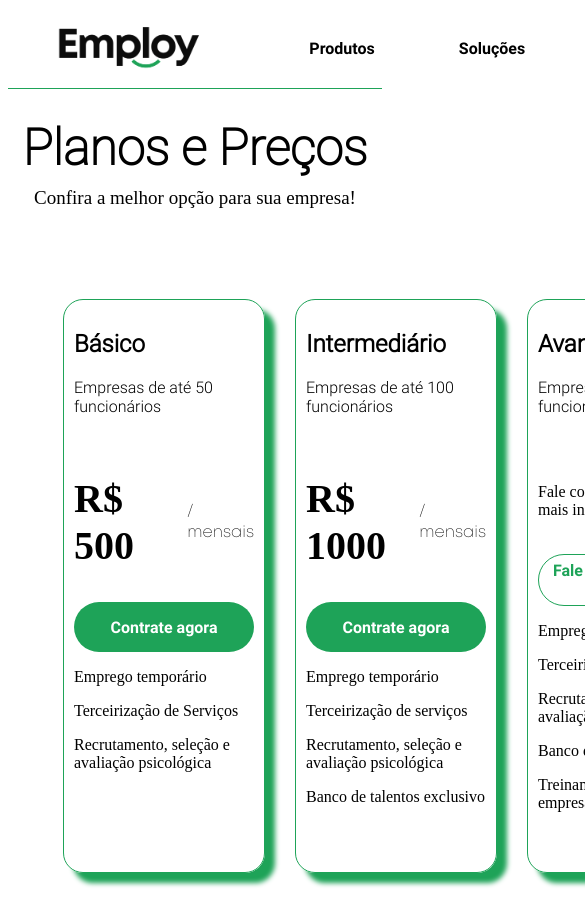
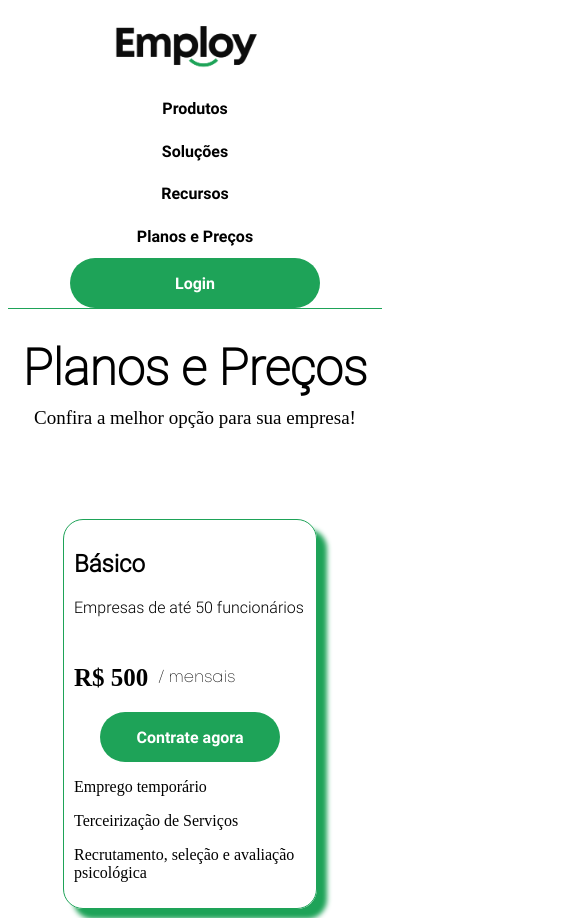
Before and after one commit to Aureliano2021/Employ-Projeto, a plain HTML site: page index.html in a window 390 px wide. Shown: the top 918 px of the page, 585 px wide, since content can reach past the window. Drawn offline with Linux system fonts and the light colour scheme; a web font is replaced by a local one.

Commit message:
iniciando responsividade

```diff
--- a/index.html
+++ b/index.html
@@ -5,6 +5,7 @@
     <meta name="viewport" content="width=device-width, initial-scale=1.0">
     <title>Employ</title>
     <link rel="stylesheet" href="/style/main.css">
+    <link rel="stylesheet" href="/style/responsive.css">
     <link rel="icon" href="./img/Employ-logo-cor-fundo-branco.png" type="image/png">
 </head>
 <body></body>
--- a/style/main.css
+++ b/style/main.css
@@ -101,7 +101,7 @@ main{
 .preco_numero{
     margin-right: 10px;
     font-family: Mont-SemiBold;
-    font-size: 40px;
+    font-size: 35px;
 }
 
 .preco_mensais{
--- /dev/null
+++ b/style/responsive.css
@@ -0,0 +1,39 @@
+@media screen and (max-width: 600px){
+    .planos{
+        flex-direction: column;
+    }
+
+    .rodape{
+        flex-direction: column;
+    }
+}
+
+@media screen  and (max-width: 1200px){
+    .preco_numero{
+        margin-right: 10px;
+        font-family: Mont-SemiBold;
+        font-size: 25px;
+    }
+
+    .preco_fale{
+        font-size: 13px;
+    }
+}
+
+@media screen and (max-width: 1000px) {
+    header{
+        flex-direction: column;
+        margin: 0;
+        height: 300 px;
+    }
+
+    .navegacao{
+        flex-direction: column;
+        margin: 0;
+        height: 250px;
+    }
+
+    .login{
+        margin: auto;
+    }
+}
```
